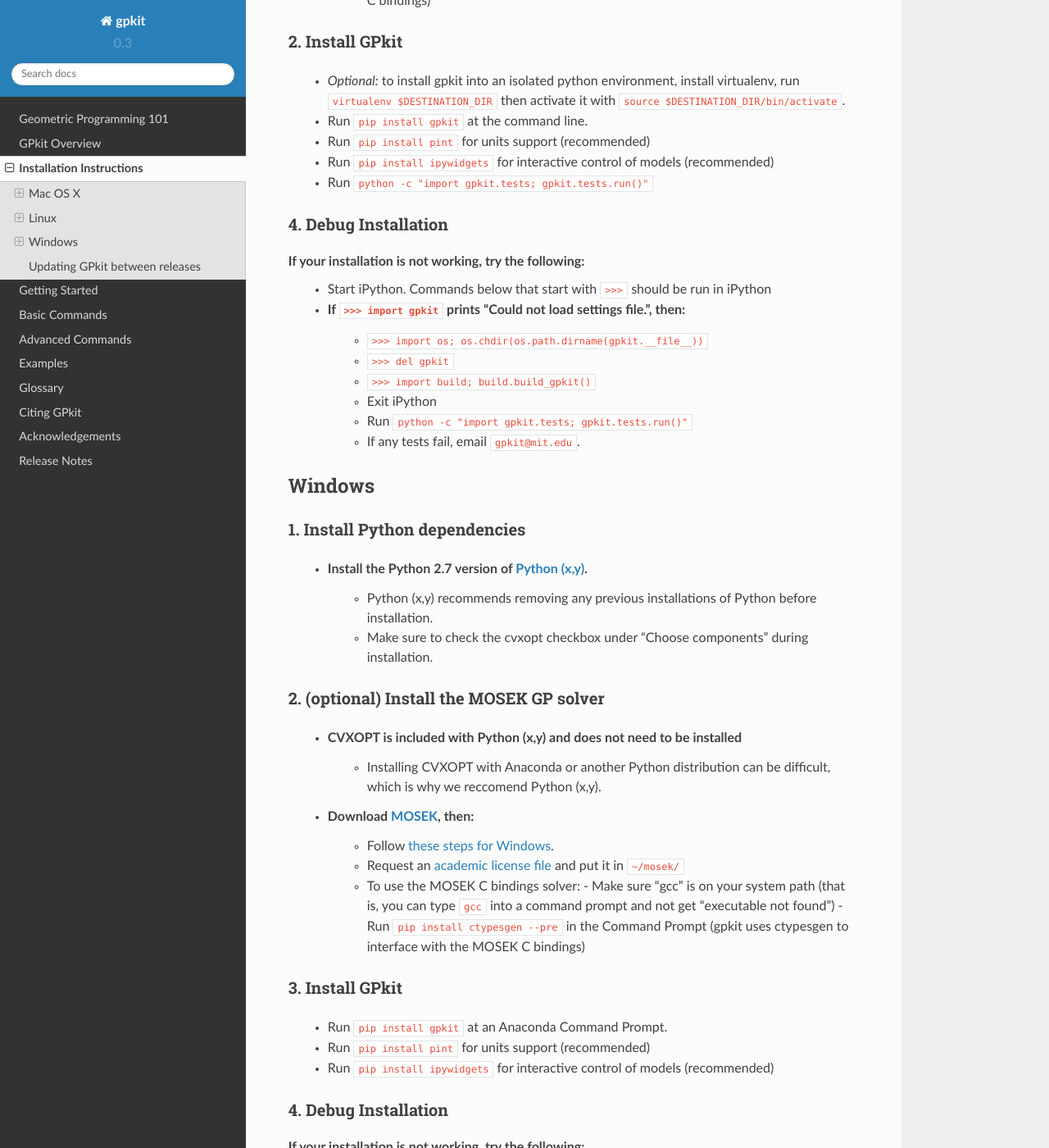
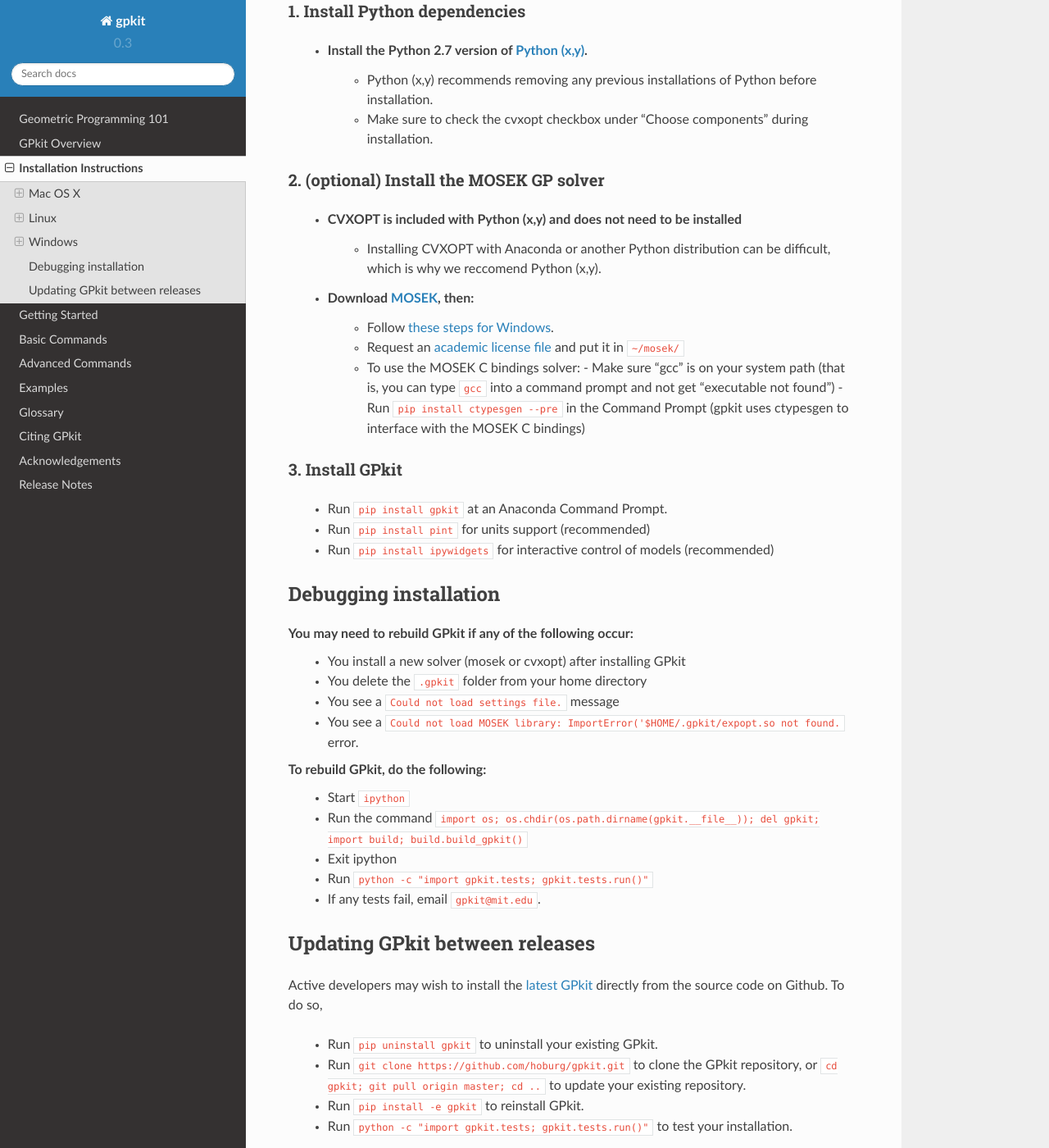
Before and after one commit to convexengineering/gpkit, a Sphinx documentation site: the page built from docs/source/installation.rst, in a window 1280 px wide and 1400 px high, scrolled down 1976 px. Shown: the whole window at 82% size. Built offline with Sphinx 7.4.7 and the Read the Docs theme 2.0.0, drawn with Linux system fonts in a browser that asks for light colours; some of the changed text lies outside the part shown.

Commit message:
docs: consolodate debugging info, assorted fixes

```diff
--- a/docs/source/installation.rst
+++ b/docs/source/installation.rst
@@ -39,19 +39,6 @@
   - Run ``pip install ipywidgets`` for interactive control of models (recommended)
   - Run ``python -c "import gpkit.tests; gpkit.tests.run()"``
 
-4. Debug Installation
-+++++++++++++++++++++
-If your installation is not working, try the following:
-  - Start iPython. Commands below that start with ``>>>`` should be run in iPython
-  - If ``>>> import gpkit`` prints "Could not load settings file.", then:
-      - ``>>> import os; os.chdir(os.path.dirname(gpkit.__file__))``
-      - ``>>> del gpkit``
-      - ``>>> import build; build.build_gpkit()``
-      - Exit iPython
-      - Run ``python -c "import gpkit.tests; gpkit.tests.run()"``
-      - If any tests fail, email ``gpkit@mit.edu``.
-
-
 
 Linux
 =====
@@ -78,19 +65,6 @@
   - Run ``pip install pint`` for units support (recommended)
   - Run ``pip install ipywidgets`` for interactive control of models (recommended)
   - Run ``python -c "import gpkit.tests; gpkit.tests.run()"``
-
-4. Debug Installation
-+++++++++++++++++++++
-If your installation is not working, try the following:
-  - Start iPython. Commands below that start with ``>>>`` should be run in iPython
-  - If ``>>> import gpkit`` prints "Could not load settings file.", then:
-      - ``>>> import os; os.chdir(os.path.dirname(gpkit.__file__))``
-      - ``>>> del gpkit``
-      - ``>>> import build; build.build_gpkit()``
-      - Exit iPython
-      - Run ``python -c "import gpkit.tests; gpkit.tests.run()"``
-      - If any tests fail, email ``gpkit@mit.edu``.
-
 
 
 Windows
@@ -125,23 +99,25 @@
   - Run ``pip install ipywidgets`` for interactive control of models (recommended)
 
 
-4. Debug Installation
-+++++++++++++++++++++
-If your installation is not working, try the following:
-  - Start iPython. Commands below that start with ``>>>`` should be run in iPython
-  - If ``>>> import gpkit`` prints "Could not load settings file.", then:
-      - ``>>> import os; os.chdir(os.path.dirname(gpkit.__file__))``
-      - ``>>> del gpkit``
-      - ``>>> import build; build.build_gpkit()``
-      - Exit iPython
-      - Run ``python -c "import gpkit.tests; gpkit.tests.run()"``
-      - If any tests fail, email ``gpkit@mit.edu``.
+Debugging installation
+======================
+You may need to rebuild GPkit if any of the following occur:
+  - You install a new solver (mosek or cvxopt) after installing GPkit
+  - You delete the ``.gpkit`` folder from your home directory
+  - You see a ``Could not load settings file.`` message
+  - You see a ``Could not load MOSEK library: ImportError('$HOME/.gpkit/expopt.so not found.`` error.
+To rebuild GPkit, do the following:
+  - Start ``ipython``
+  - Run the command ``import os; os.chdir(os.path.dirname(gpkit.__file__)); del gpkit; import build; build.build_gpkit()``
+  - Exit ipython
+  - Run ``python -c "import gpkit.tests; gpkit.tests.run()"``
+  - If any tests fail, email ``gpkit@mit.edu``.
 
 
 Updating GPkit between releases
 ===============================
 
-Active developers may wish to install the `latest GPkit <http://github.com/hoburg/gpkit>` directly from the source code on Github. To do so,
+Active developers may wish to install the `latest GPkit <http://github.com/hoburg/gpkit>`_ directly from the source code on Github. To do so,
 
   - Run ``pip uninstall gpkit`` to uninstall your existing GPkit.
   - Run ``git clone https://github.com/hoburg/gpkit.git`` to clone the GPkit repository, or ``cd gpkit; git pull origin master; cd ..`` to update your existing repository.
```
